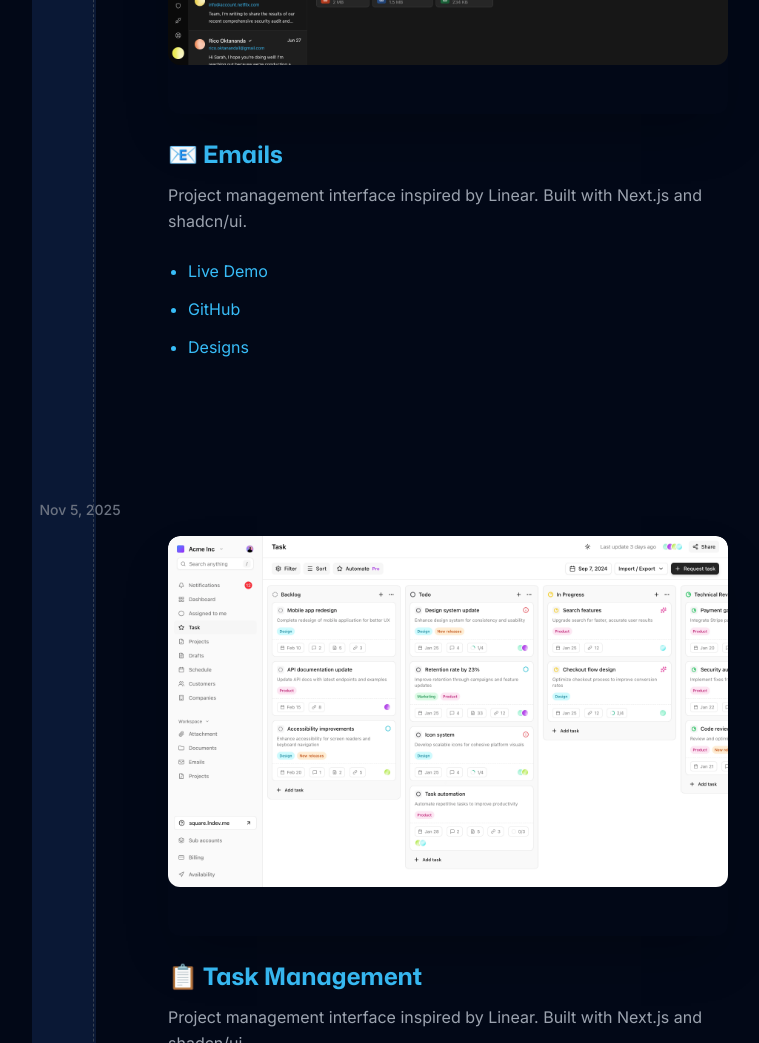
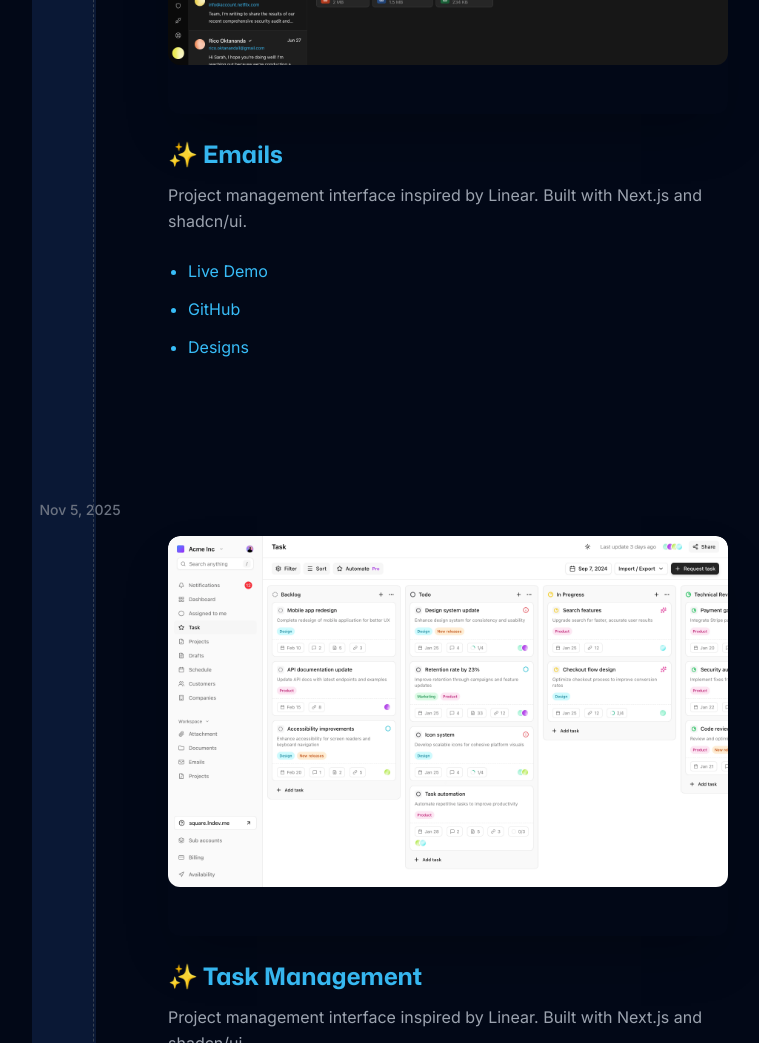
Before and after one commit to Junior-d09/Studio-Square-inte, a Next.js app: page / in a window 1280 px wide. Shown: the part 1180-2223 px from the top of the page, without its empty margins (480-1239 px from the left). Built offline with nearby package versions, Linux system fonts and the light colour scheme.

Commit message:
rendre mon title clicable sur right

```diff
--- a/src/components/RightSidebar.jsx
+++ b/src/components/RightSidebar.jsx
@@ -13,6 +13,7 @@ export default function RightSidebar() {
       id: 1,
       image: "/images/chat.webp",
       title: "✨ Chat",
+      url: "#",
       description:
         "Project management interface inspired by Linear. Built with Next.js and shadcn/ui.",
       date: "Nov 9, 2025",
@@ -20,7 +21,8 @@ export default function RightSidebar() {
     {
       id: 2,
       image: "/images/emails.png",
-      title: "📧 Emails",
+      title: "✨ Emails",
+      url: "#",
       description:
         "Project management interface inspired by Linear. Built with Next.js and shadcn/ui.",
       date: "Nov 7, 2025",
@@ -28,7 +30,8 @@ export default function RightSidebar() {
     {
       id: 3,
       image: "/images/task-management.webp",
-      title: "📋 Task Management",
+      title: "✨ Task Management",
+      url: "#",
       description:
         "Project management interface inspired by Linear. Built with Next.js and shadcn/ui.",
       date: "Nov 5, 2025",
@@ -36,7 +39,8 @@ export default function RightSidebar() {
     {
       id: 4,
       image: "/images/circle.png",
-      title: "⭕ Circle",
+      title: "✨ Circle",
+      url: "#",
       description:
         "Project management interface inspired by Linear. Built with Next.js and shadcn/ui.",
       date: "Nov 3, 2025",
@@ -97,8 +101,20 @@ export default function RightSidebar() {
           </div>
 
           <h3 className="text-sky-400 mb-3 text-2xl font-semibold">
-            {item.title}
+            {item.url ? (
+              <Link
+                href={item.url}
+                target="_blank"
+                rel="noopener noreferrer"
+                className="hover:text-sky-300 transition-colors"
+              >
+                {item.title}
+              </Link>
+            ) : (
+              item.title
+            )}
           </h3>
+
           <h6 className="text-gray-400 mb-6 text-base leading-relaxed">
             {item.description}
           </h6>
```
